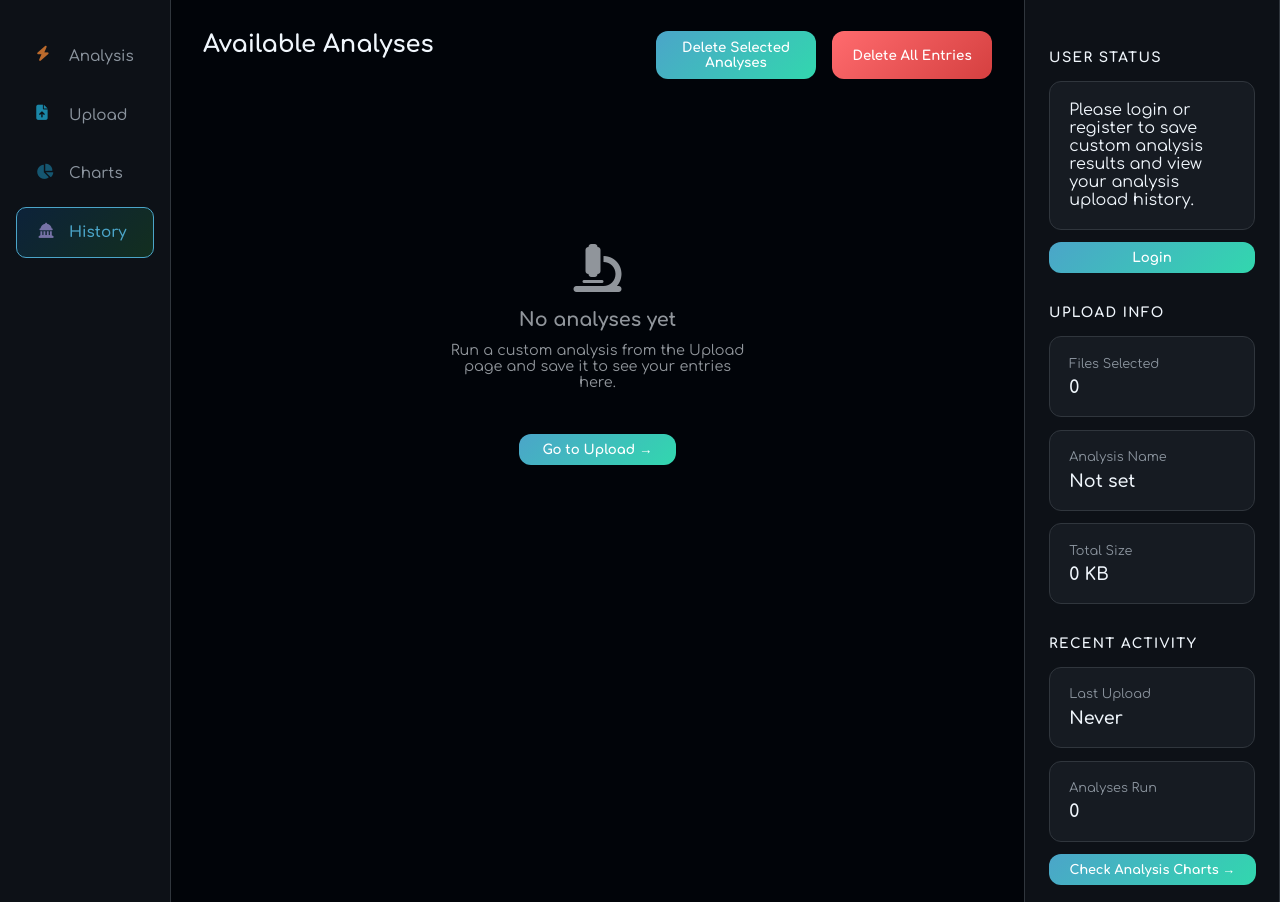
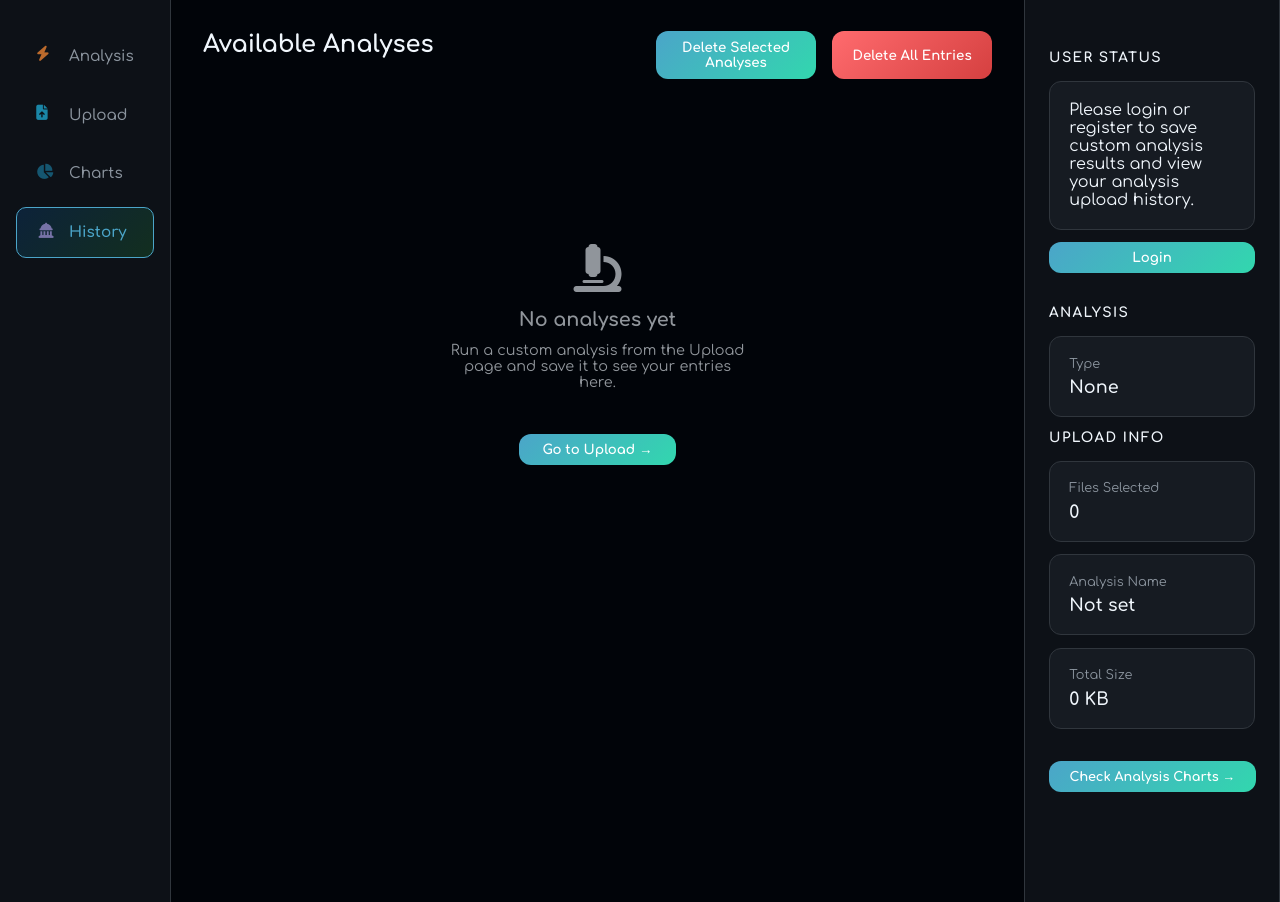
Before and after one commit to DinaMetwalli/Smart-Climate-Predictive-Dashboard, a Python web app: template src/api/templates/history.html in a window 1280 px wide. Shown: the part 101-1003 px from the top of the page. Run offline with Jinja, Linux system fonts and the light colour scheme; the template is opened without the code that fills it, so the values that code supplies are empty.

Commit message:
fix(ui): error preventing deleting selected entries in history

```diff
--- a/src/api/templates/history.html
+++ b/src/api/templates/history.html
@@ -86,7 +86,7 @@
                     {% for analysis in analyses %}
                     <tr>
                         <td>
-                                <input type="checkbox" name="analysis_id_select" value="{{ analysis.id }}">
+                            <input type="checkbox" name="analysis_id_select" value="{{ analysis.id }}" form="delete-form">
                         </td>
                         <td>{{ analysis.name }}</td>
                         <td>{{ analysis.created_at }}</td>
@@ -102,7 +102,6 @@
                     {% endfor %}
                 </tbody>
             </table>
-            </form>
             {% else %}
             <div class="empty-state">
                 <span class="empty-state-icon">
@@ -152,7 +151,7 @@
                         Please login or register to save custom analysis results and view your analysis upload history.
                 </div>
                 <form action="/login" method="GET" enctype="multipart/form-data">
-                    <button type="submit" class="btn-submit">
+                    <button type="submit" class="btn-submit" style="width: 100% !important;">
                         <span>Login</span>
                     </button>
                 </form>
@@ -161,6 +160,11 @@
             {% endblock %}
 
             <div class="panel-section">
+                <h3 class="panel-title">Analysis</h3>
+                <div class="info-card">
+                    <div class="info-label">Type</div>
+                    <div class="info-value">None</div>
+                </div>
                 <h3 class="panel-title">Upload Info</h3>
                 <div class="info-card">
                     <div class="info-label">Files Selected</div>
@@ -177,17 +181,8 @@
             </div>
 
             <div class="panel-section">
-                <h3 class="panel-title">Recent Activity</h3>
-                <div class="info-card">
-                    <div class="info-label">Last Upload</div>
-                    <div class="info-value">Never</div>
-                </div>
-                <div class="info-card">
-                    <div class="info-label">Analyses Run</div>
-                    <div class="info-value">0</div>
-                </div>
                 <div class="user-action-form" style="width: 210%;">
-                    <form action="/login" method="GET" enctype="multipart/form-data">
+                    <form action="/charts" method="GET" enctype="multipart/form-data">
                         <button type="submit" class="btn-submit">
                             <span>Check Analysis Charts →</span>
                         </button>
```
Lines whose indentation alone changed are shown as unchanged.
